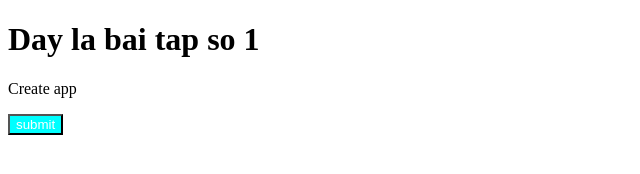
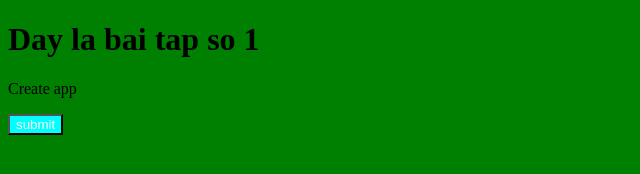
Before and after one commit to huongcucnguyen/baitap01, a plain HTML site: page index.html in a window 1280 px wide. Shown: the whole page, without its empty margins (0-640 px from the left). Drawn offline with Linux system fonts and the light colour scheme.

Commit message:
C3- updated body-style

```diff
--- a/index.css
+++ b/index.css
@@ -2,3 +2,7 @@ button{
     background-color: aqua;
     color: white;
 }
+
+body{
+    background-color: green;
+}
```
